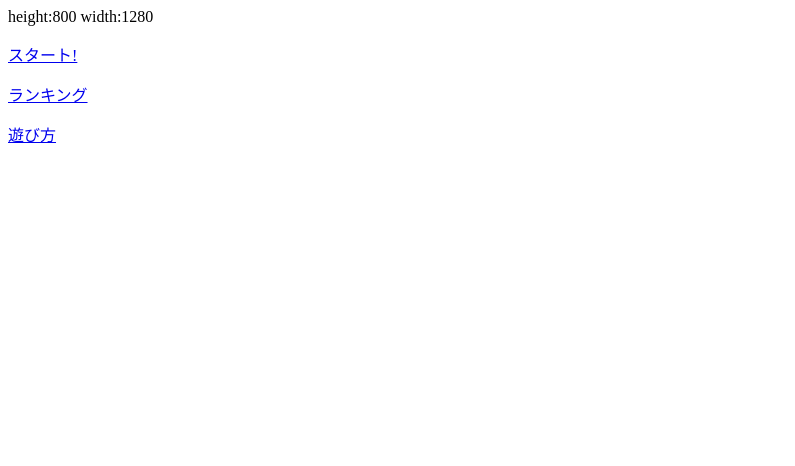
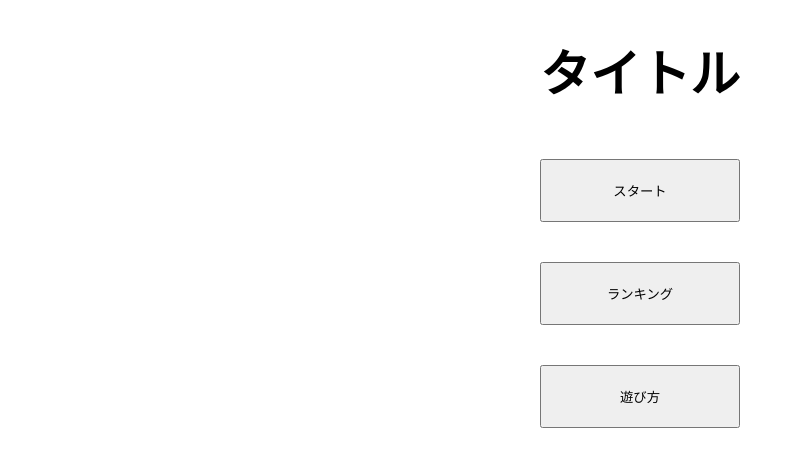
Before and after one commit to abokado2525/mosacup-prototype, a Next.js app in the folder shake-and-throw/: page / in a window 1280 px wide. Shown: the top 466 px of the page, without its empty margins (0-795 px from the left). Built offline with nearby package versions, Linux system fonts and the light colour scheme.

Commit message:
#1 ホーム画面ボタン設計

```diff
--- a/shake-and-throw/pages/index.tsx
+++ b/shake-and-throw/pages/index.tsx
@@ -1,6 +1,6 @@
 import type { NextPage } from "next";
 import { getWindowSize } from "../hooks/GetWindowSize";
-import styles from "../styles/components/Home.module.css";
+import  styles from  "../styles/components/Home.module.css";
 import Link from "next/link";
 
 //? DeviceMotionEvent: 加速度を取得する
@@ -12,10 +12,6 @@ import Link from "next/link";
 
 const Home: NextPage = () => {
   const { height, width } = getWindowSize();
-
-  const handleClick = () => {
-    // 画面遷移の処理
-  };
   // TODO chat-GPTに下の書き方聞いたので、実装してみる
   /*
   window.addEventListener("devicemotion", (event) => {
@@ -24,20 +20,17 @@ const Home: NextPage = () => {
   */
 
   return (
-    <div>
-      <div>
-        {/* ↓は画面サイズを取得して表示してるだけ。必要ならこの変数でボタンサイズの設定とかするといいかもね */}
-        height:{height} width:{width}
-      </div>
-      <div>
+    <div className={styles.Home}>
+            <h1 className={styles.title}>タイトル</h1>
+      <div className={styles.buttons}>
         <Link href="/game">
-          <p>スタート!</p>
+        <button className={styles.start} type="button">スタート</button>
         </Link>
         <Link href="/ranking">
-          <p>ランキング</p>
+        <button className={styles.ranking} type='button'>ランキング</button>
         </Link>
         <Link href="/how_to_playing_game">
-          <p>遊び方</p>
+        <button className={styles.rule}>遊び方</button>
         </Link>
       </div>
     </div>
--- a/shake-and-throw/styles/components/Home.module.css
+++ b/shake-and-throw/styles/components/Home.module.css
@@ -1 +1,31 @@
 @charset "utf-8";
+
+.title {
+    font-size: 50px;
+    text-align: center;
+  }
+
+  .buttons {
+    display: flex;
+   flex-direction : column;
+   align-items: center;
+   position: relative;
+  }
+
+  .start {
+    width: 200px;
+    padding: 20px;
+    margin: 20px;
+  }
+
+  .ranking {
+    width: 200px;
+    padding: 20px;
+    margin: 20px;
+  }
+
+  .rule {
+    width: 200px;
+    padding: 20px;
+    margin: 20px;
+  }
```
